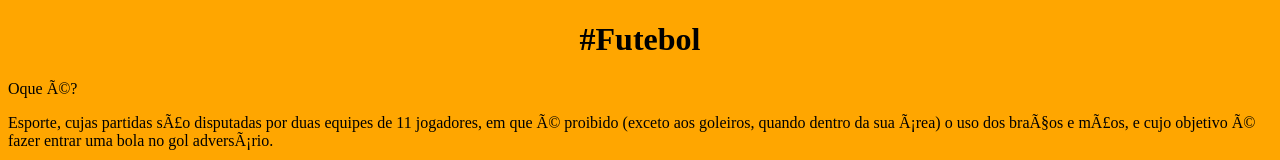
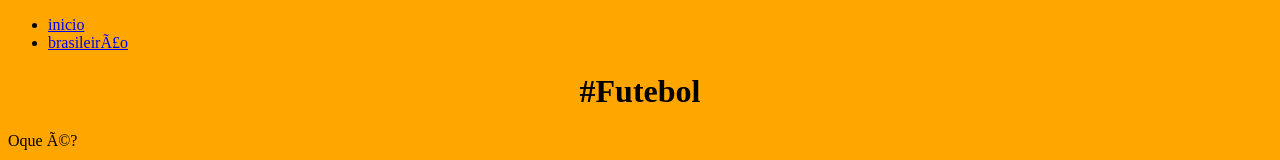
Before and after one commit to ALDROTV/futebol, a plain HTML site: page index.html in a window 1280 px wide. Shown: the top 160 px of the page. Drawn offline with Linux system fonts and the light colour scheme.

Commit message:
Update index.html

```diff
--- a/index.html
+++ b/index.html
@@ -2,6 +2,7 @@
 <html lang="pt-br">
 <head>
  <title>Futebol</title>
+ <link rel
  <meta charset="UFT-8">
  <link rel="stylesheet"href="index.css">
 
@@ -9,6 +10,22 @@
 
  <body>
  <header>
+
+  <nav>
+    <ul>
+       <li> <a href="index.html">inicio</a> </li>
+       <li> <a href="brasileirão.html">brasileirão</a> </li>
+      </ul>
+
+
+
+  </nav>
+
+ </header>
+
+ <main>
+
+
   <h1> #Futebol </body></h1>
  <p> Oque é? </p>
 <p>Esporte, cujas partidas são disputadas por duas
@@ -17,6 +34,10 @@ equipes de 11 jogadores, em que é proibido (exceto
 dos braços e mãos, e cujo objetivo é fazer entrar
 uma bola no gol adversário. </p>
  <img class="futebol" src="fute.png"alt="imagem de uma bola">
+
+
+
+
  <h2>  #Brasileirão </p></h2>
   <p> Hoje no Brasil a competição com maior número
 de equipes envolvidas é o brasileirão com 124 times
```
